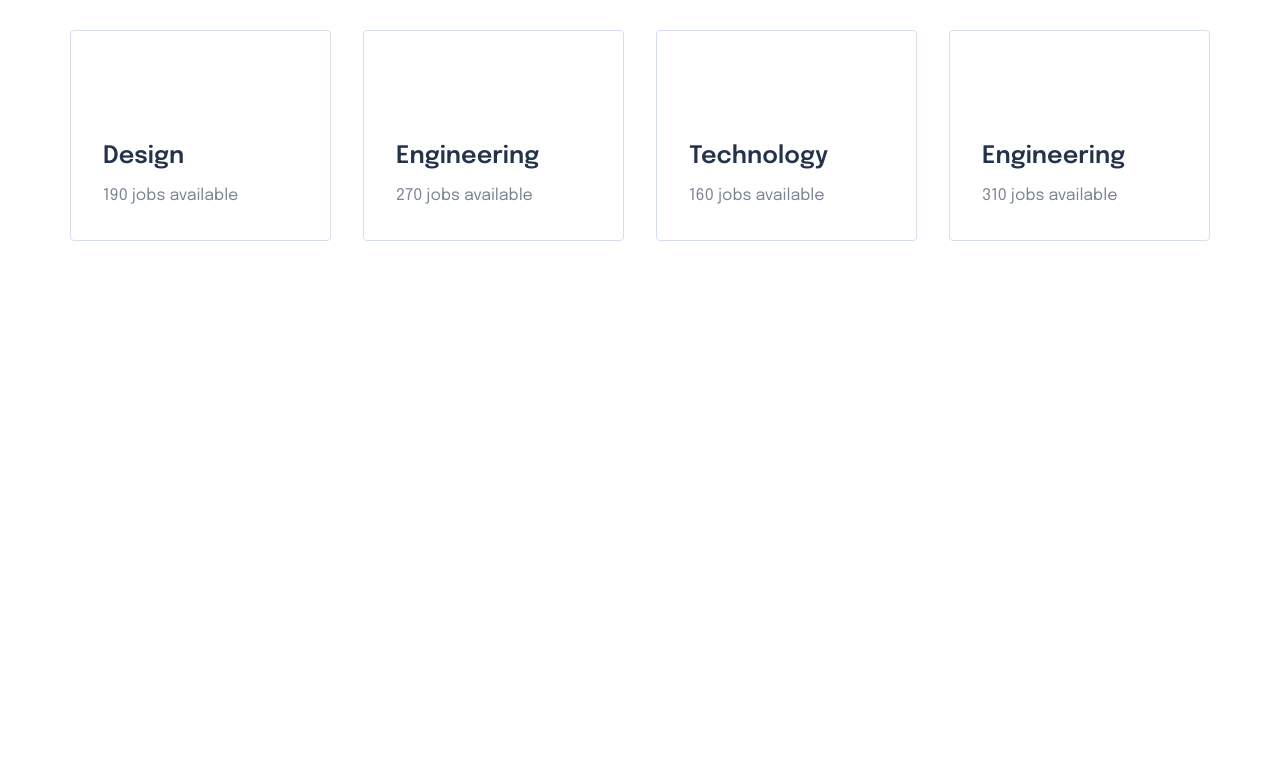
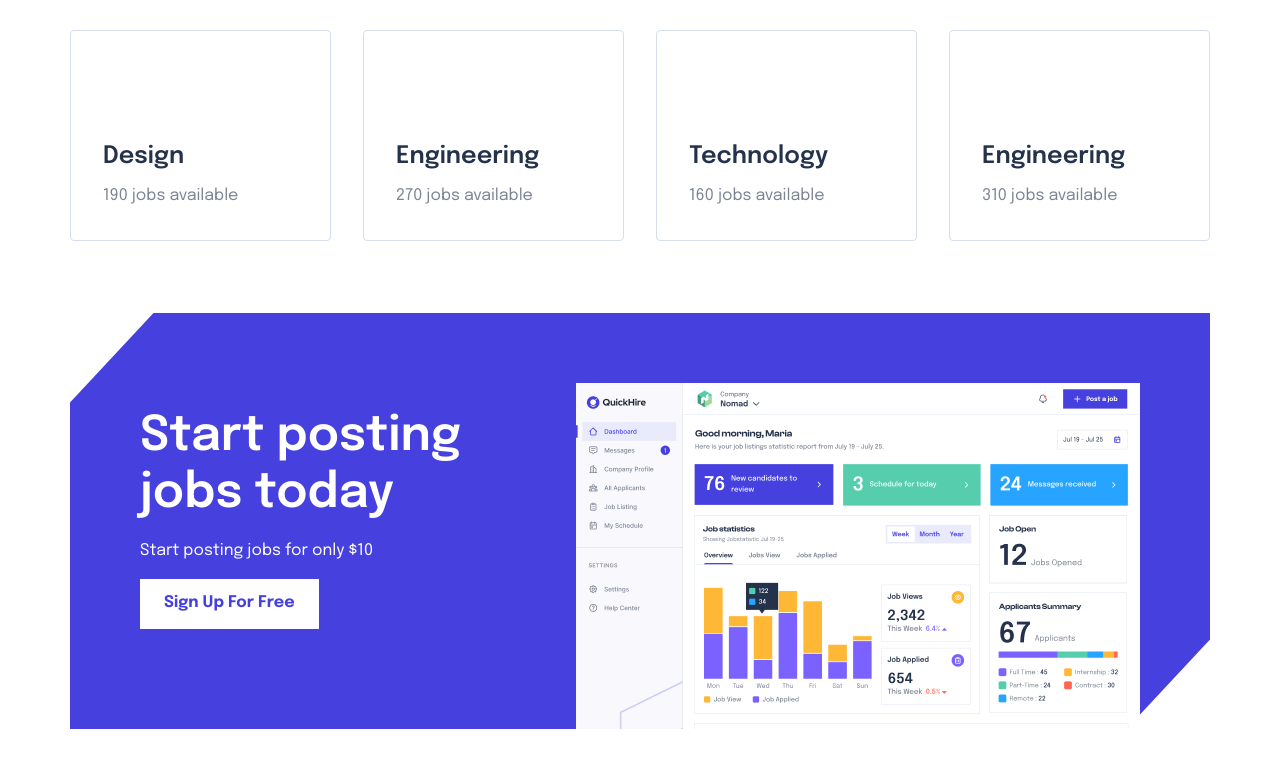
Before and after one commit to Fazlay-Elahi-Rafi/quickHire, a Next.js app: page / in a window 1280 px wide. Shown: the part 1281-2048 px from the top of the page. Before the commit the page ends 1522 px from the top, so only its background shows below. Built offline with nearby package versions, Linux system fonts and the light colour scheme; some icons are missing.

Commit message:
add Cta part

```diff
--- /dev/null
+++ b/public/scss/layout/_cta.scss
@@ -0,0 +1,69 @@
+@use "../global" as *;
+
+.cta {
+    margin: 72px 0;
+
+    &__wrap {
+        background: var(--primary);
+        padding: 16px 16px 0 16px;
+        justify-content: space-between;
+        position: relative;
+        overflow: hidden;
+
+        @include screen(lg) {
+            display: flex;
+            padding: 60px 32px 0 32px;
+        }
+
+        @include screen(xl) {
+            padding: 70px 70px 0 70px;
+        }
+
+        &::before {
+            content: '';
+            position: absolute;
+            background: var(--white);
+            width: 138px;
+            height: 124px;
+            position: absolute;
+            top: -64px;
+            left: -78px;
+            rotate: 43deg;
+        }
+
+        &::after {
+            content: '';
+            position: absolute;
+            background: var(--white);
+            width: 138px;
+            height: 124px;
+            position: absolute;
+            bottom: -64px;
+            right: -78px;
+            rotate: 43deg;
+        }
+    }
+
+    &__img {
+        position: relative;
+        z-index: 1;
+        margin-top: 26px;
+
+        @include screen(lg) {
+            margin-top: 0px;
+        }
+    }
+
+    &__text {
+        color: var(--white);
+    }
+
+    .qh-heading {
+        color: var(--white);
+        padding: 88px 0 0 0;
+
+        @include screen(lg) {
+            padding: 25px 0 0 0;
+        }
+    }
+}
--- a/public/scss/layout/_index.scss
+++ b/public/scss/layout/_index.scss
@@ -3,3 +3,4 @@
 @forward 'common';
 @forward 'brand';
 @forward 'category';
+@forward 'cta';
--- a/src/app/page.js
+++ b/src/app/page.js
@@ -1,5 +1,6 @@
 import Brand from "@/components/brand/brand";
 import Category from "@/components/category/category";
+import Cta from "@/components/cta/cta";
 import Hero from "@/components/hero/hero";
 import React from "react";
 
@@ -15,6 +16,7 @@ const Page = () => {
       <Hero />
       <Brand />
       <Category />
+      <Cta />
     </>
   );
 };
--- /dev/null
+++ b/src/components/cta/cta.jsx
@@ -0,0 +1,44 @@
+import Image from "next/image";
+import React from "react";
+
+import ctaImg from "../../../public/img/cta-img.png";
+
+const Cta = () => {
+  return (
+    <>
+      <div className="cta">
+        <div className="container pxsm-0">
+          <div className="row">
+            <div className="cta__wrap">
+              <div className="col-lg-4">
+                <h2 className="qh-heading text-center text-sm-start">
+                  Start posting jobs today
+                </h2>
+                <p className="cta__text text-center text-sm-start">
+                  Start posting jobs for only $10
+                </p>
+                <a
+                  href="#"
+                  className="qh-btn-white w-100 w-lg-auto text-center"
+                >
+                  Sign Up For Free
+                </a>
+              </div>
+              <div className="">
+                <Image
+                  className="img-fluid cta__img"
+                  src={ctaImg}
+                  width={564}
+                  height={346}
+                  alt="image"
+                />
+              </div>
+            </div>
+          </div>
+        </div>
+      </div>
+    </>
+  );
+};
+
+export default Cta;
```
